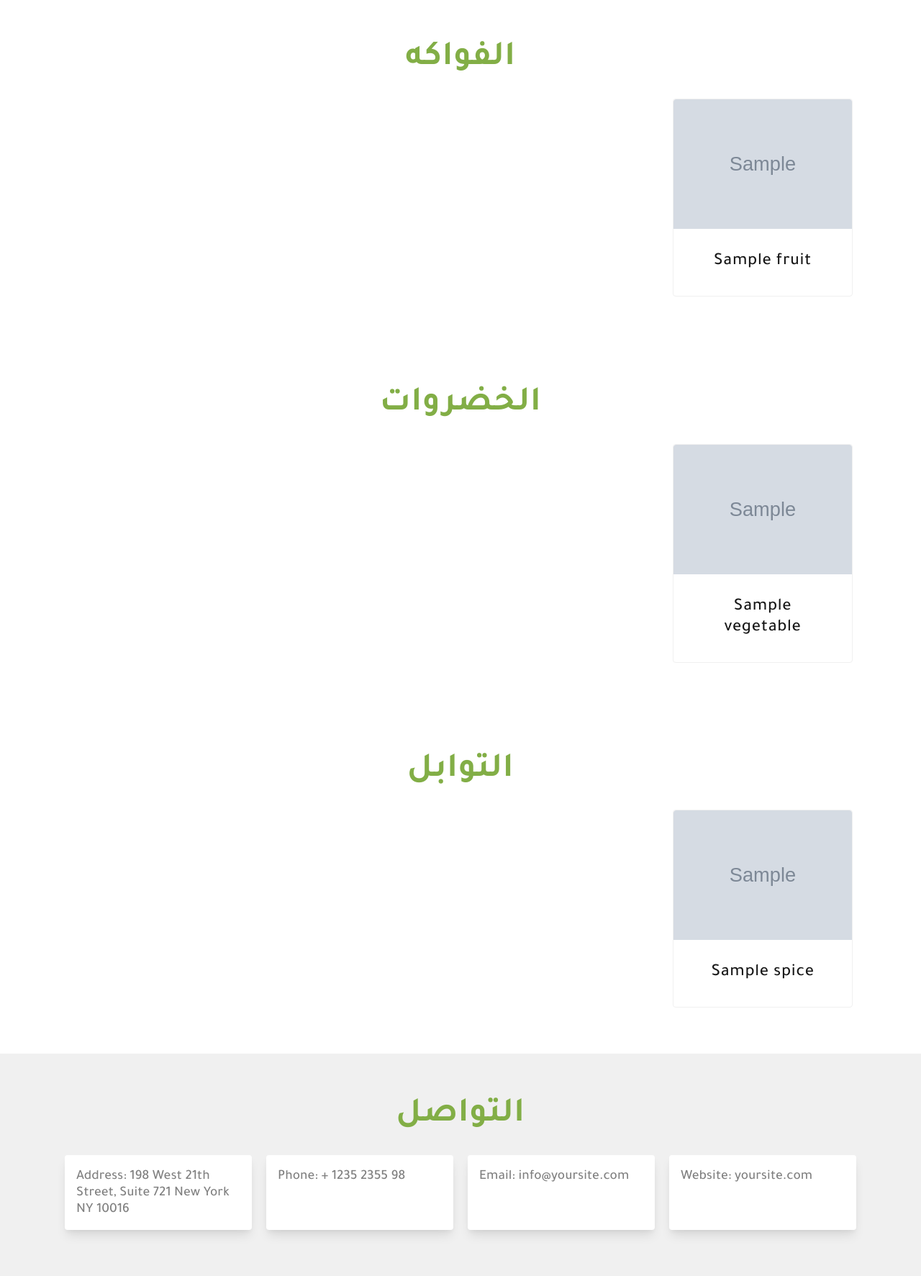
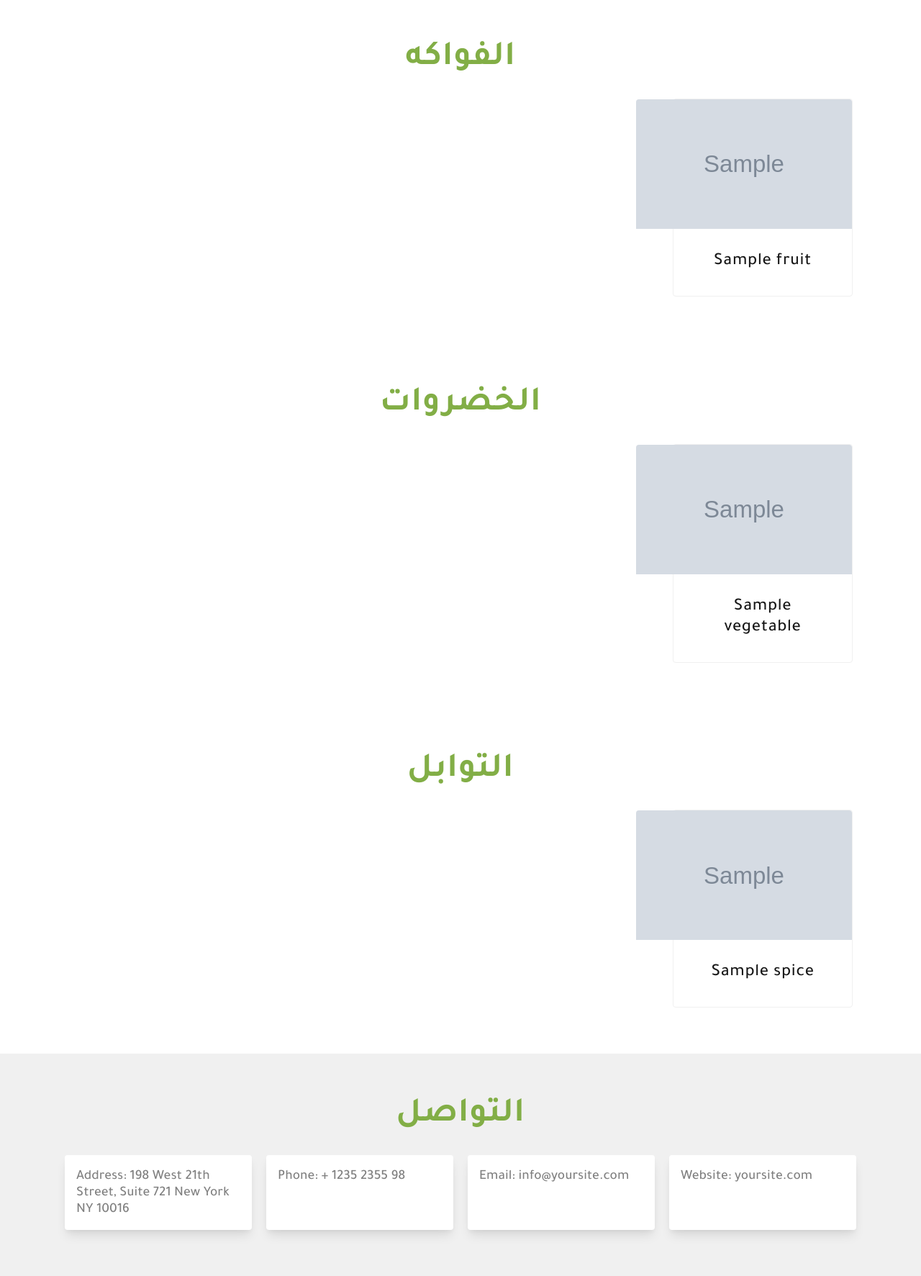
Before and after one commit to Momen-2/El-Wafaa-Website, a Django app: template base/templates/base/home.html in a window 1280 px wide. Shown: the part 804-2577 px from the top of the page at 72% size. Run offline with Django 3.2, Linux system fonts and the light colour scheme; the template is opened without the code that fills it: most values are stand-ins (such as "Sample title", 1, 10 or a date in 2020); grey boxes marked "Sample" are stand-in pictures.

Commit message:
Solve an issue with the design

```diff
--- a/static/css/style.css
+++ b/static/css/style.css
@@ -336,6 +336,7 @@ section h2 {
 .products .product .image {
   border-radius: var(--border-radius) var(--border-radius) 0 0;
   height: 180px;
+  width: 250px;
 }
 .products .product .product-info {
   padding: 0 1em;
@@ -351,6 +352,9 @@ section h2 {
     grid-template-columns: repeat(3, minmax(0, 1fr));
   }
   .product {
+    width: 300px;
+  }
+  .products .product .image {
     width: 300px;
   }
 }
```
